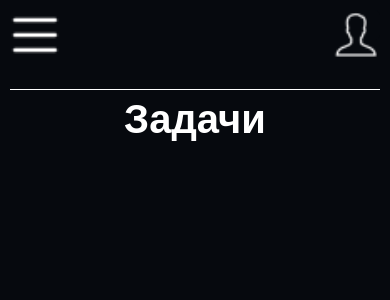
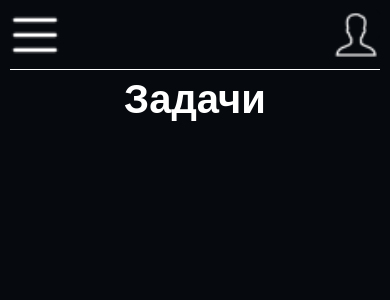
Before and after one commit to AndreyPetrozhitskiy/Farpost-Praktika, a React (Vite) app: page / in a window 390 px wide. Shown: the top 300 px of the page. Built offline with nearby package versions, Linux system fonts and the light colour scheme.

Commit message:
first commit2

```diff
--- a/src/Styles/header.scss
+++ b/src/Styles/header.scss
@@ -3,7 +3,7 @@
   height: 80px;
   display: flex;
   justify-content: space-between;
-
+  user-select: none;
   border-bottom: 1px solid white;
   h1{
     font-size: 30px;
@@ -51,6 +51,7 @@
     cursor: pointer;
     width: 30px;
     height: 30px;
+    -webkit-tap-highlight-color: transparent;
   }
   img:nth-of-type(1) {
     transition: transform 0.3s ease;
@@ -101,7 +102,7 @@
 @media screen and (min-width: 360px) and (max-width: 768px) {
   .Header {
 
-    height: 80px;
+    height: 60px;
     h1{
      display: none;
     }
@@ -129,7 +130,7 @@
 @media screen and (max-width: 360px) {
   .Header {
 
-    height: 80px;
+    height: 60px;
     h1{
       display: none;
      }
```
